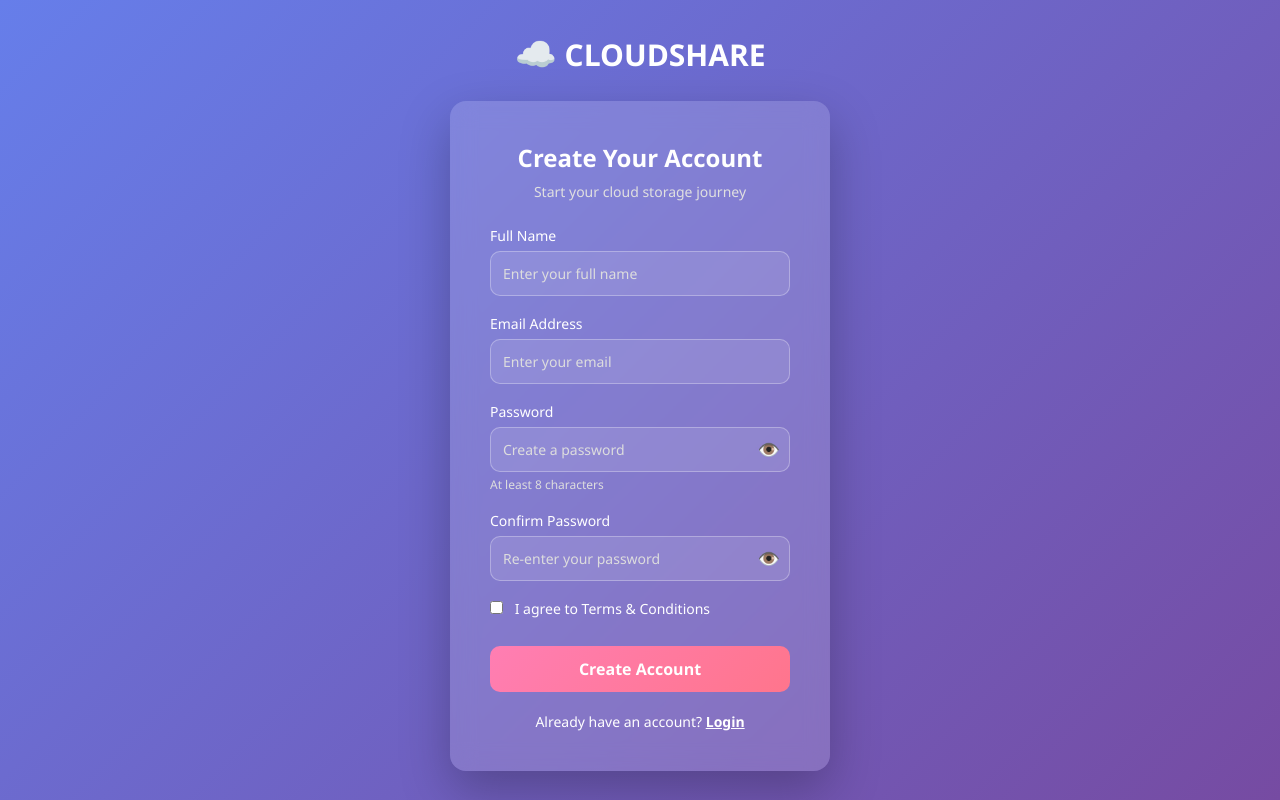
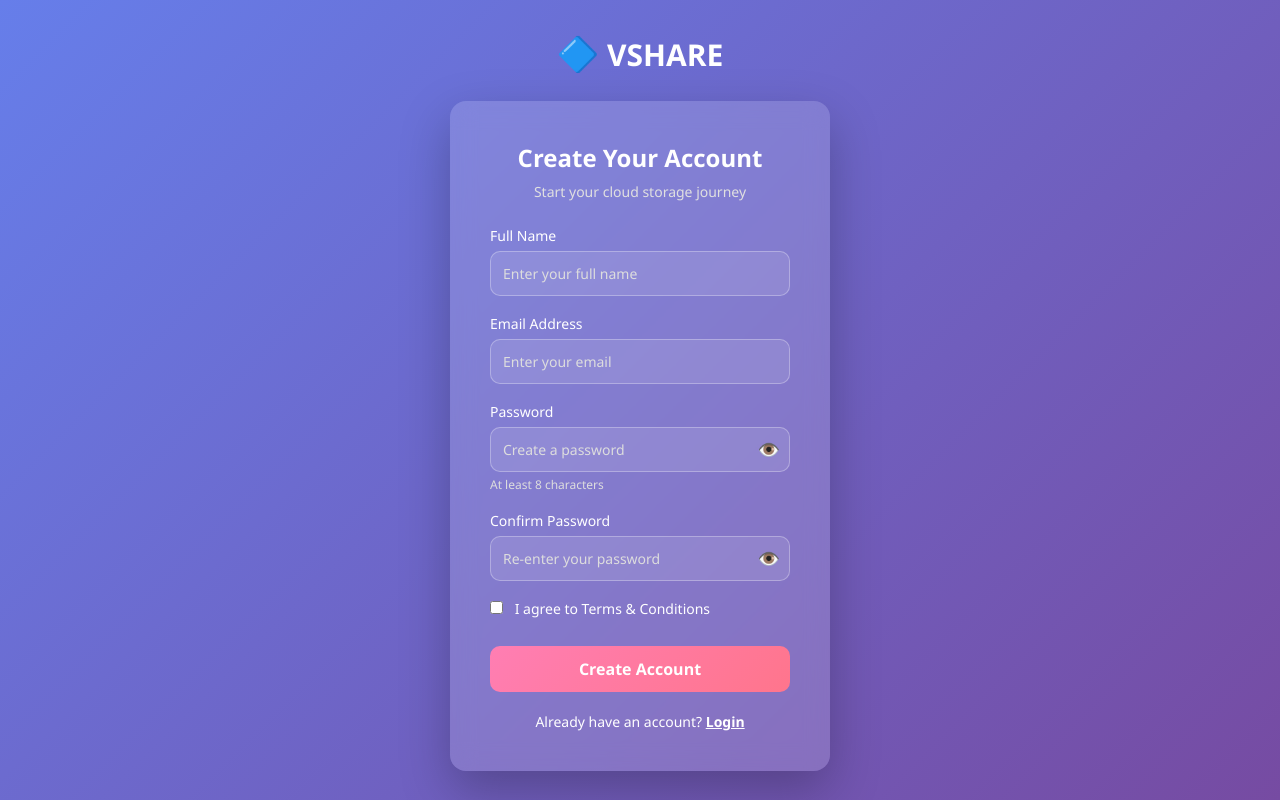
Before and after one commit to swethanissankara-boop/internship, a plain HTML site: page register.html in a window 1280 px wide. Drawn offline with Linux system fonts and the light colour scheme.

Commit message:
Update register.html

```diff
--- a/register.html
+++ b/register.html
@@ -242,8 +242,8 @@ body{
 
 <div class="auth-logo">
   <a href="/">
-    <span class="logo-icon">☁️</span>
-    <span class="logo-text">CLOUDSHARE</span>
+    <span class="logo-icon">🔷</span>
+    <span class="logo-text">VSHARE</span>
   </a>
 </div>
 
```
